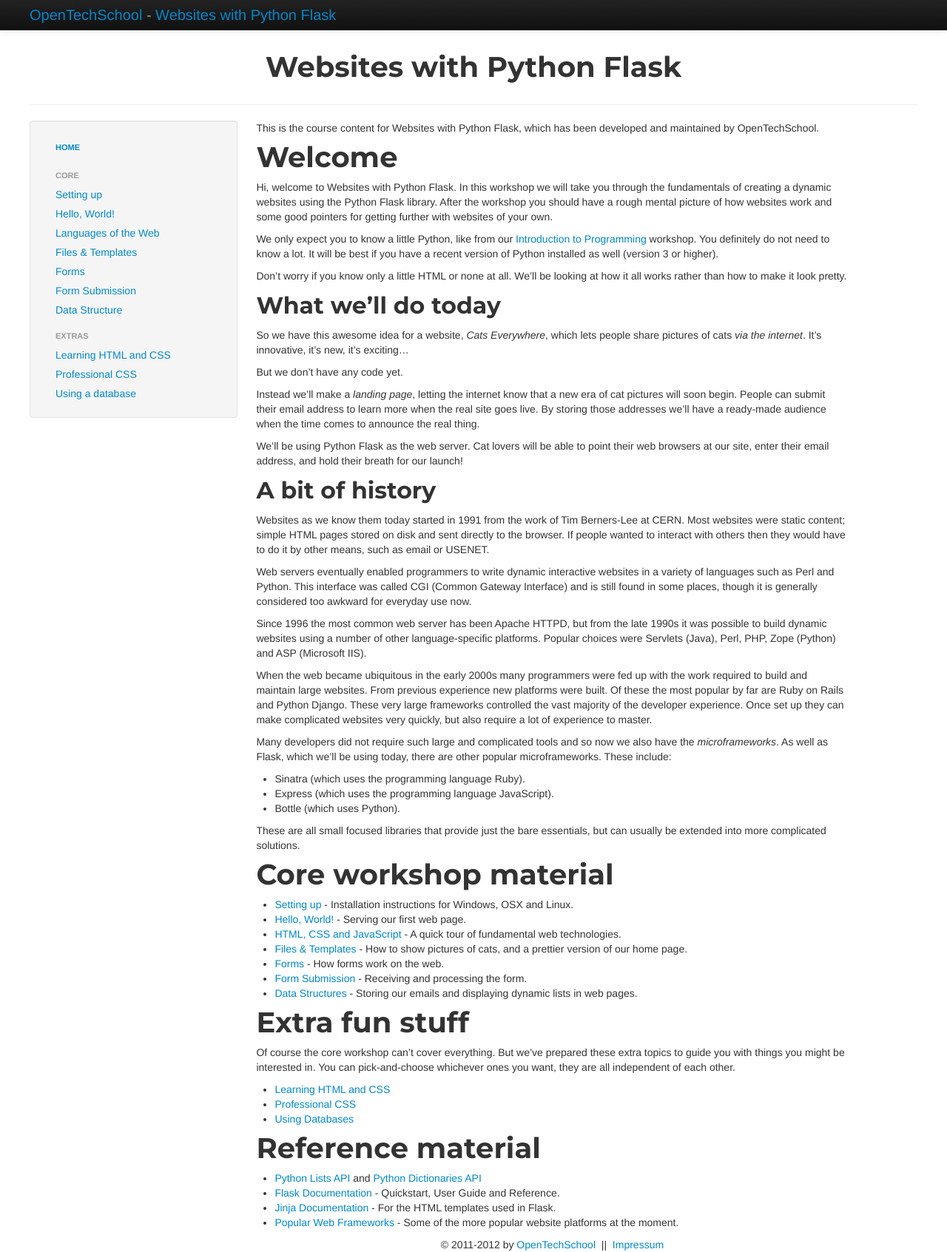
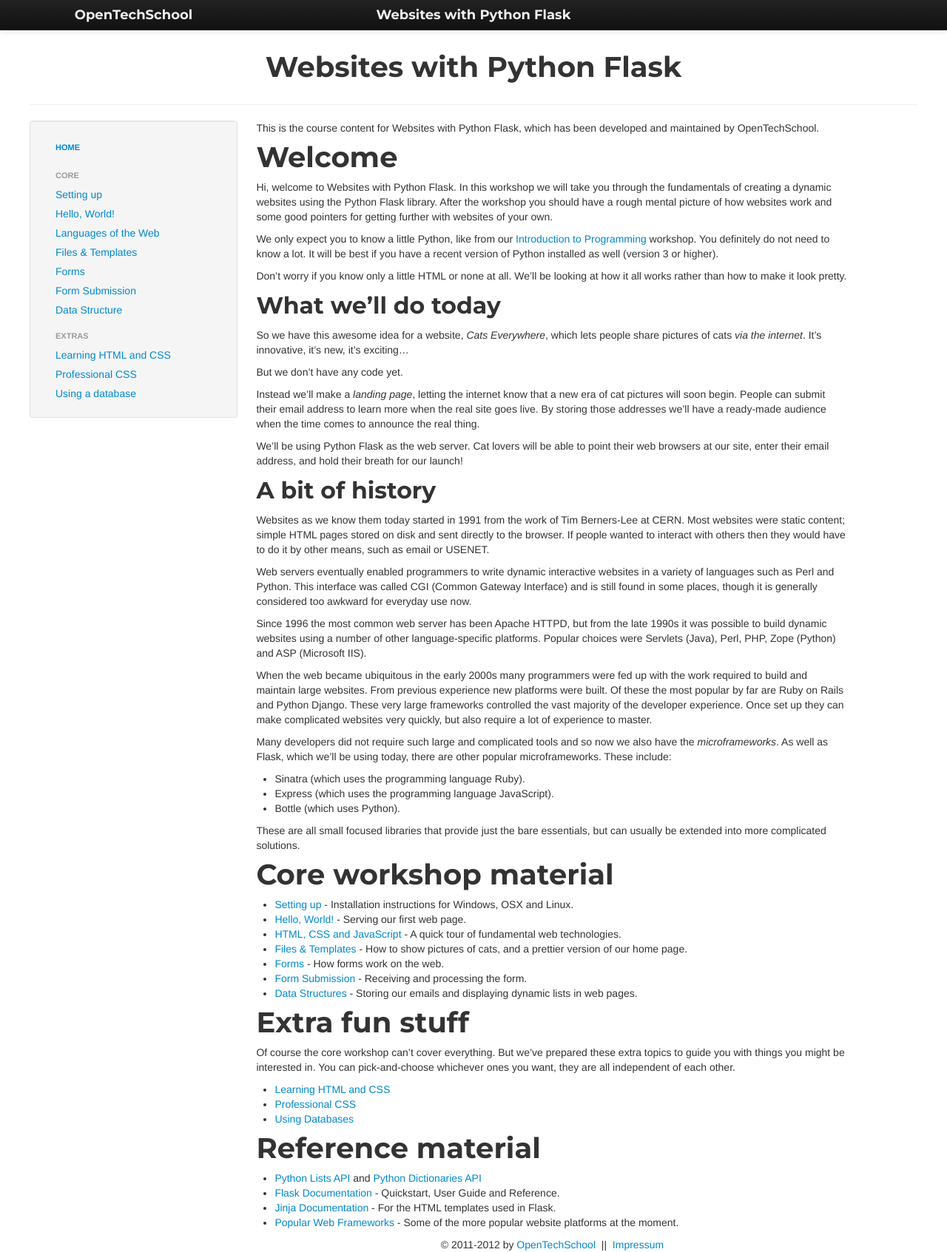
Before and after one commit to OpenTechSchool/python-flask, a Jekyll site: the page built from index.md, in a window 1280 px wide. Shown: the whole page at 74% size. Built offline with Jekyll 4.4.1, drawn with Linux system fonts in a browser that asks for light colours.

Commit message:
page header a little closer to what I wanted

```diff
--- a/_layouts/ots.html
+++ b/_layouts/ots.html
@@ -35,6 +35,14 @@
 
       #footer { text-align: center; }
 
+      .navbar h1 a, .navbar h1 {
+        color: #eee;
+        font-size: 18px;
+        line-height: 20px;
+        text-align: center;
+        text-decoration: none;
+      }
+
      </style>
 </head>
 
@@ -42,9 +50,9 @@
     <div class="navbar navbar-inverse navbar-static-top">
       <div class="navbar-inner">
         <div class="container-fluid">
-	  <div class="brand">
-	      <a href="http://www.opentechschool.org/">OpenTechSchool</a>
-	      - <a href="{{site.baseurl}}">{{site.title}}</a>
+	  <div class="row-fluid">
+	  <div class="span3"><a href="http://www.opentechschool.org/"><h1>OpenTechSchool</a></h1></div>
+	  <div class="span6"><h1><a href="{{site.baseurl}}/">{{site.title}}</a></h1></div>
 	  </div>
         </div>
       </div>
```
